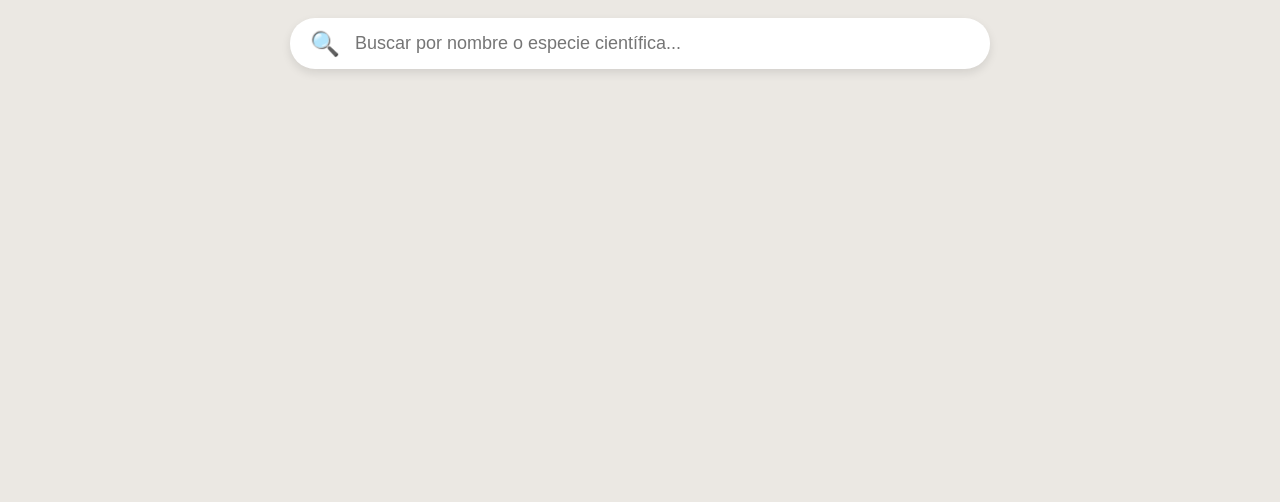
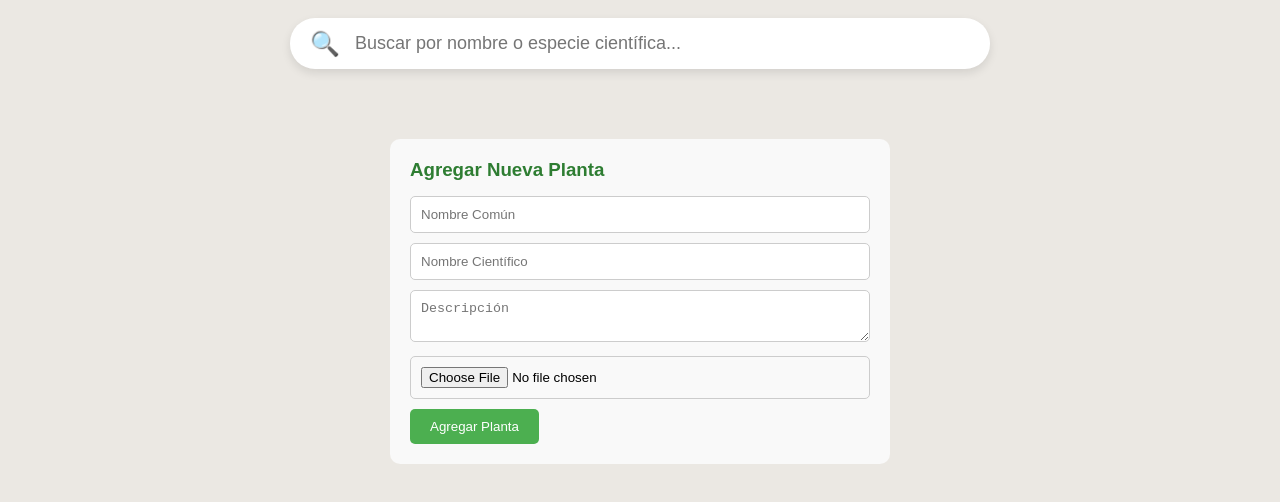
Before and after one commit to zer0-sys/Proyecto-Flor-Data, a website: page frontend/biblioteca.html in a window 1280 px wide. Shown: the part 82-584 px from the top of the page. Drawn offline with Linux system fonts and the light colour scheme; no server answers.

Commit message:
Agregar formulario para agregar nuevas plantas y funcionalidad de subida de imágenes

```diff
--- a/frontend/biblioteca.html
+++ b/frontend/biblioteca.html
@@ -154,6 +154,42 @@
             font-size: 1em;
             color: #333;
         }
+
+        /* Estilos para formulario de agregar planta */
+        .add-plant-form {
+            margin-top: 30px;
+            padding: 20px;
+            background: #f9f9f9;
+            border-radius: 10px;
+            max-width: 500px;
+        }
+
+        .add-plant-form h3 {
+            margin-bottom: 15px;
+            color: #2e7d32;
+        }
+
+        .add-plant-form input,
+        .add-plant-form textarea {
+            width: 100%;
+            padding: 10px;
+            margin-bottom: 10px;
+            border: 1px solid #ccc;
+            border-radius: 5px;
+        }
+
+        .add-plant-form button {
+            background: #4caf50;
+            color: white;
+            padding: 10px 20px;
+            border: none;
+            border-radius: 5px;
+            cursor: pointer;
+        }
+
+        .add-plant-form button:hover {
+            background: #45a049;
+        }
     </style>
 </head>
 <body>
@@ -184,6 +220,16 @@
 
         <div id="plant-list">
             <!-- Las plantas se cargarán dinámicamente desde la API -->
+        </div>
+
+        <!-- Formulario para agregar planta -->
+        <div class="add-plant-form">
+            <h3>Agregar Nueva Planta</h3>
+            <input type="text" id="nombreComun" placeholder="Nombre Común" required>
+            <input type="text" id="nombreCientifico" placeholder="Nombre Científico" required>
+            <textarea id="descripcion" placeholder="Descripción" required></textarea>
+            <input type="file" id="imagen" accept="image/*">
+            <button onclick="agregarPlanta()">Agregar Planta</button>
         </div>
     </div>
 
@@ -225,6 +271,44 @@
                 .then(res => res.json())
                 .then(renderPlantas);
         });
+
+        // Función para subir imagen
+        async function subirImagen() {
+            const file = document.getElementById('imagen').files[0];
+            if (!file) return null;
+            const formData = new FormData();
+            formData.append('imagen', file);
+            const res = await fetch('/api/upload', { method: 'POST', body: formData });
+            const data = await res.json();
+            return data.url || null;
+        }
+
+        // Función para agregar planta
+        async function agregarPlanta() {
+            const nombreComun = document.getElementById('nombreComun').value;
+            const nombreCientifico = document.getElementById('nombreCientifico').value;
+            const descripcion = document.getElementById('descripcion').value;
+            if (!nombreComun || !nombreCientifico || !descripcion) return alert('Completa todos los campos');
+
+            const imagenUrl = await subirImagen();
+
+            const res = await fetch('/api/plantas', {
+                method: 'POST',
+                headers: { 'Content-Type': 'application/json' },
+                body: JSON.stringify({ nombreComun, nombreCientifico, descripcion, imagen: imagenUrl })
+            });
+
+            if (res.ok) {
+                alert('Planta agregada');
+                document.getElementById('nombreComun').value = '';
+                document.getElementById('nombreCientifico').value = '';
+                document.getElementById('descripcion').value = '';
+                document.getElementById('imagen').value = '';
+                fetch('/api/plantas').then(res => res.json()).then(renderPlantas); // Recargar lista
+            } else {
+                alert('Error agregando planta');
+            }
+        }
     </script>
 </body>
 </html>
```
